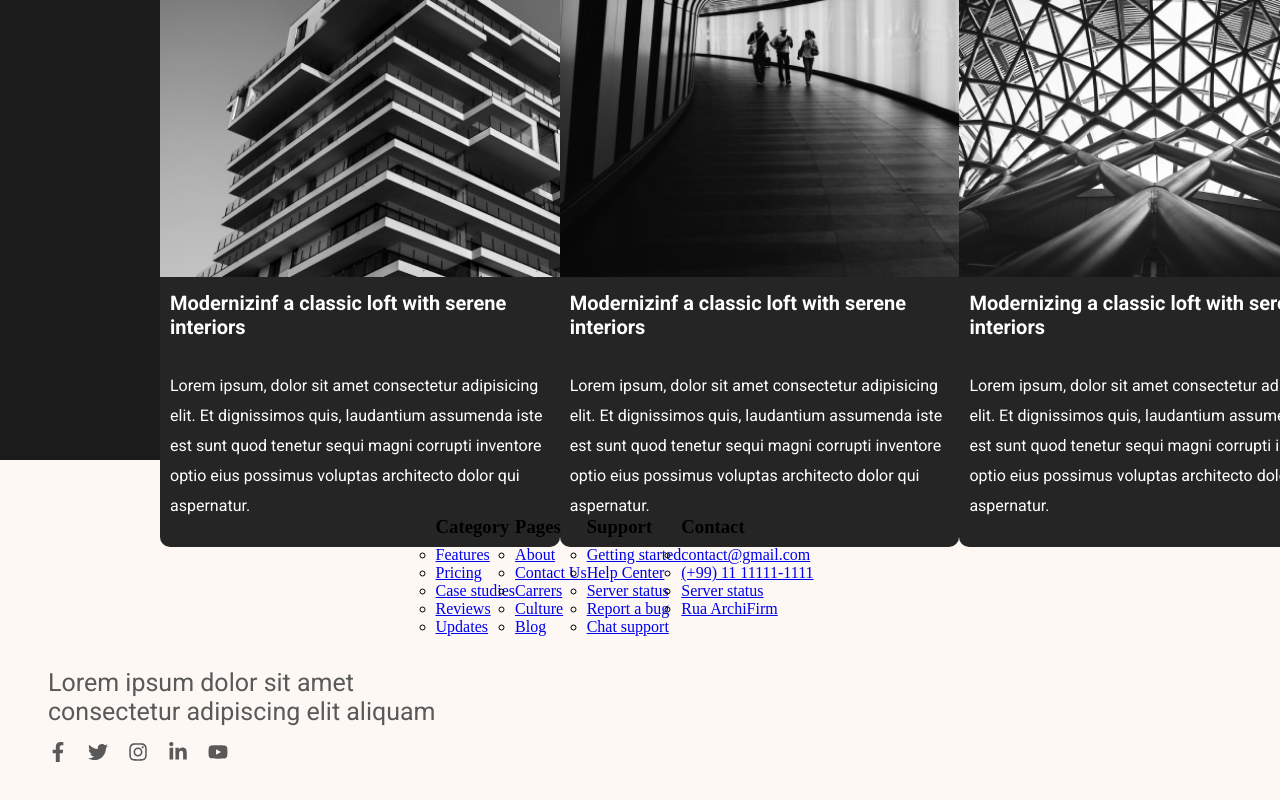
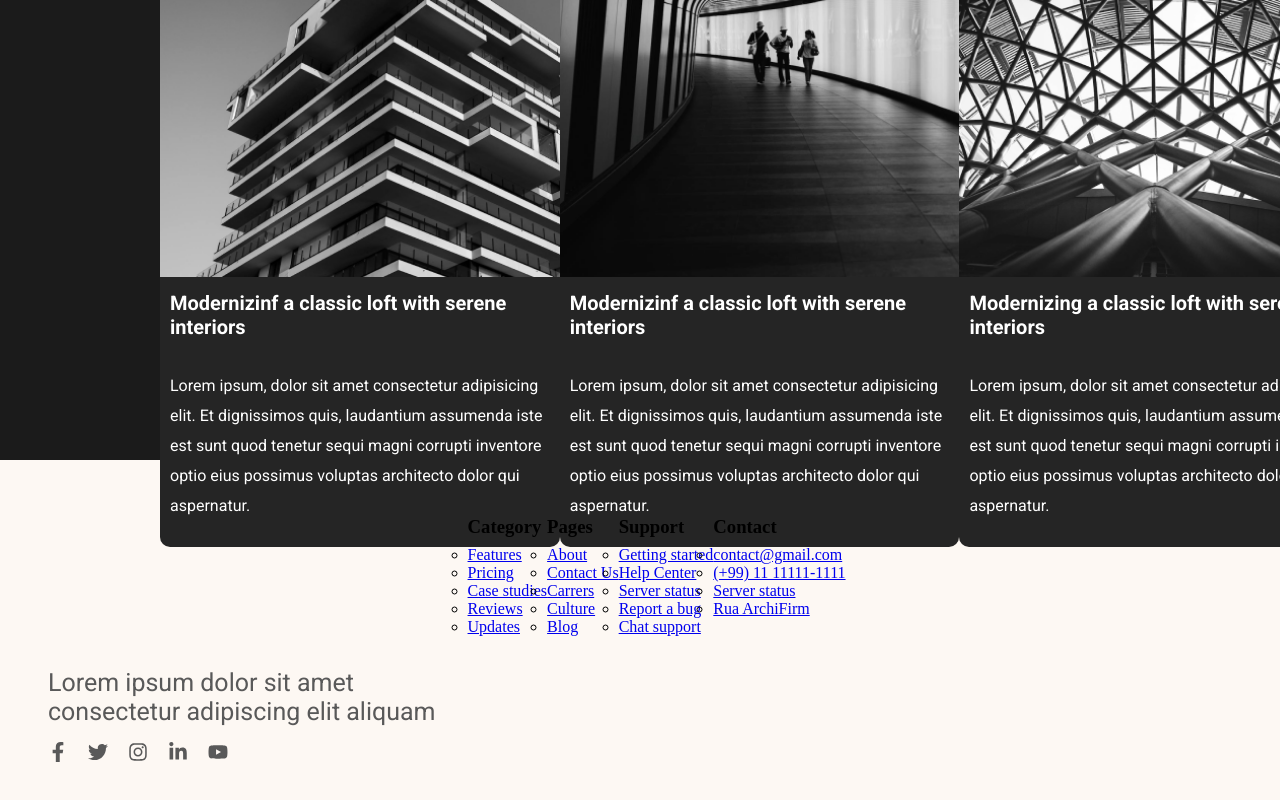
Before and after one commit to gabrieljcoutinho/Projeto-Archi-Firm, a React (Create React App) app: page / in a window 1280 px wide. Shown: the part 4336-5136 px from the top of the page. Built offline with nearby package versions, Linux system fonts and the light colour scheme.

Commit message:
moviemtnação

```diff
--- a/src/Css/Footer.css
+++ b/src/Css/Footer.css
@@ -35,4 +35,5 @@
 
 .listaDetodasAsCategorias {
     display: flex;
+    padding-left: 2rem;
 }
```
